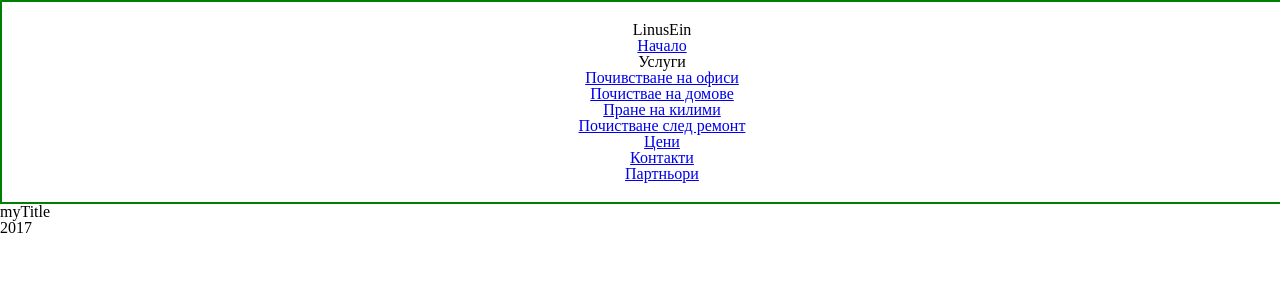
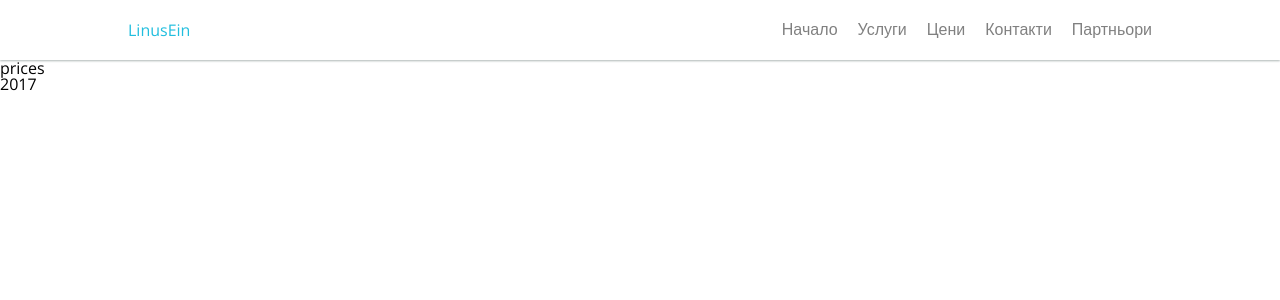
Before and after one commit to sonkich/linusEin, a PHP site: page /linus-ein/prices in a window 1280 px wide; the page is wider, and only the part inside the window is pictured. Shown: the top 300 px of that part. Run offline with PHP 8.4, Linux system fonts and the light colour scheme.

Commit message:
header menu styling

```diff
--- /dev/null
+++ b/includes/Controllers/Prices.php
@@ -0,0 +1,13 @@
+<?php
+
+class Prices extends Controller {
+
+
+    public static function constructView() {
+        $data = [];
+
+        $data['title'] =   'prices';
+
+        View::createView('prices' ,$data);
+    }
+}
--- a/includes/Controllers/Services.php
+++ b/includes/Controllers/Services.php
@@ -6,7 +6,7 @@ class Services extends Controller {
 
     public static function constructView($name, $data = []) {
 
-        $data['title'] =   $name;
+        $data['title'] = $name;
 
         View::createView("services_$name" ,$data);
     }
--- a/includes/Views/header.phtml
+++ b/includes/Views/header.phtml
@@ -1,6 +1,6 @@
 <?php
 
-$basePath = 'http://localhost/linus-ein/';
+$basePath = Helper::getBasePath();
 $menuItems = [
     [
         'name' => 'Начало',
@@ -47,14 +47,15 @@ $menuItems = [
 ];
 ?>
 
-
+<div class="header-height-push"></div>
 <header>
-    <h1>LinusEin</h1>
+    <div class="header-content-wrapper">
+        <h1 class="logo">LinusEin</h1>
         <nav>
-        <ul>
+            <ul class="first-level-navigation">
                 <?php foreach ($menuItems as $menuItem): ?>
-                <li>
-                    <span>
+                    <li class="first-level-navigation-item <?= $data['viewContentName'] == $menuItem['name']? 'active':'';?>">
+                        <span class="first-level-navigation-title">
                             <?php if (empty($menuItem['childs'])): ?>
                                 <a href="<?= $basePath . $menuItem['url']; ?>"><?= $menuItem['name']; ?></a>
                             <?php else: ?>
@@ -62,9 +63,9 @@ $menuItems = [
                             <?php endif; ?>
                         </span>
                         <?php if (!empty($menuItem['childs'])): ?>
-                        <ul>
-                            <?php foreach ($menuItem['childs'] as $secondMenuItem): ?>
-                                <li>
+                            <ul class="second-level-navigation">
+                                <?php foreach ($menuItem['childs'] as $secondMenuItemIndex => $secondMenuItem): ?>
+                                    <li class="second-level-navigation-item second-level-navigation-item-<?= $secondMenuItemIndex + 1 ; ?>">
                                         <a href="<?= $basePath . $secondMenuItem['url']; ?>"><?= $secondMenuItem['name']; ?></a>
                                     </li>
                                 <?php endforeach; ?>
@@ -74,4 +75,5 @@ $menuItems = [
                 <?php endforeach; ?>
             </ul>
         </nav>
+    </div>
 </header>
--- a/includes/Views/master.phtml
+++ b/includes/Views/master.phtml
@@ -1,4 +1,4 @@
-<?php $basePath = 'http://localhost/linus-ein/'; ?>
+<?php $basePath = Helper::getBasePath(); ?>
 <!doctype html>
 <html lang="en">
 <head>
@@ -11,9 +11,10 @@
     <link type="text/css" rel="stylesheet" href="<?= $basePath; ?>public/dist/css/app.min.css">
     <script type="text/js" src="<?= $basePath; ?>public/dist/js/libs-min.js"></script>
     <script type="text/js" src="<?= $basePath; ?>public/dist/js/app.js"></script>
+    <link href="https://fonts.googleapis.com/css?family=Open+Sans" rel="stylesheet">
 </head>
 <body>
-    <?php echo View::getViewByName('header'); ?>
+    <?php echo View::getViewByName('header',$data); ?>
     <?php echo View::getViewByName($data['viewContentName'],$data); ?>
     <?php echo View::getViewByName('footer'); ?>
 </body>
--- /dev/null
+++ b/includes/Views/partners.phtml
@@ -0,0 +1,3 @@
+<h1>
+    <?= $data['title']; ?>
+</h1>
--- /dev/null
+++ b/includes/Views/prices.phtml
@@ -0,0 +1,3 @@
+<h1>
+    <?= $data['title']; ?>
+</h1>
--- a/includes/Views/services_office.phtml
+++ b/includes/Views/services_office.phtml
@@ -0,0 +1,3 @@
+<h1>
+    <?= $data['title']; ?>
+</h1>
--- a/includes/Views/services_renovation-clean.phtml
+++ b/includes/Views/services_renovation-clean.phtml
@@ -0,0 +1,3 @@
+<h1>
+    <?= $data['title']; ?>
+</h1>
--- a/includes/Views/services_wash.phtml
+++ b/includes/Views/services_wash.phtml
@@ -0,0 +1,3 @@
+<h1>
+    <?= $data['title']; ?>
+</h1>
--- /dev/null
+++ b/includes/classes/Helper.php
@@ -0,0 +1,11 @@
+<?php
+
+class Helper {
+
+    private static $basePath = 'http://localhost/linus-ein/';
+
+    public static function getBasePath()
+    {
+        return self::$basePath;
+    }
+}
--- a/includes/routes/Routes.php
+++ b/includes/routes/Routes.php
@@ -25,15 +25,15 @@ Route::set('services/renovation-clean', function() {
 });
 
 Route::set('prices', function() {
-    Home::constructView();
+    Prices::constructView();
 });
 
 Route::set('contacts', function() {
-    Home::constructView();
+    Contacts::constructView();
 });
 
 Route::set('partners', function() {
-    Home::constructView();
+    Partners::constructView();
 });
 
 Route::set('404', function() {
--- a/public/scss/_common.scss
+++ b/public/scss/_common.scss
@@ -1,6 +1,3 @@
-header {
-  width: 100%;
-  padding: 20px;
-  text-align: center;
-  border: 2px solid green;
+body {
+    font-family: 'Open Sans', sans-serif;
 }
--- /dev/null
+++ b/public/scss/_header.scss
@@ -0,0 +1,123 @@
+$header-height: 60px;
+$header-second-menu-height: 40px;
+
+.header-height-push {
+    height: $header-height;
+}
+header {
+    position: fixed;
+    top: 0;
+    display: flex;
+    justify-content: center;
+    width: 100%;
+    background-color: $white;
+    box-shadow: 0 1px 2px $gray;
+
+    .header-content-wrapper {
+        display: flex;
+            justify-content: space-between;
+            align-items: center;
+        width: 100%;
+        max-width: 1024px;
+        height: $header-height;
+
+        .logo {
+            color: #21BEDE;
+        }
+
+        nav {
+            .first-level-navigation {
+                display: flex;
+                    justify-content: flex-end;
+                position: relative;
+
+                .first-level-navigation-item {
+                    margin-left: 20px;
+                    border-bottom: 2px solid transparent;
+
+                    .first-level-navigation-title {
+                        display: inline-block;
+                    }
+                    .first-level-navigation-title,.first-level-navigation-title > a {
+                        color: gray;
+                        font-size: 16px;
+                        line-height: $header-height;
+                    }
+
+                    .second-level-navigation {
+                        position: absolute;
+                            top: $header-height;
+                        perspective: 1000px;
+                        padding-top: 2px;
+
+                        .second-level-navigation-item {
+                            transform-origin: top center;
+                            opacity: 0;
+                            display: none;
+                            height: $header-second-menu-height;
+                            background-color: rgba($main-color,0.5);
+                            border-top: 1px solid rgba(#FFFFFF,0.2);
+                            border-bottom: 1px solid rgba(#000000,0.2);
+
+                            &:hover { background-color: rgba($main-color,0.35); }
+
+                            a {
+                                display: inline-block;
+                                height: $header-second-menu-height;
+                                line-height: $header-second-menu-height;
+                                padding: 0 10px;
+                                color: #2d2d2d;
+                            }
+
+                            &:last-child {
+                                border-bottom-right-radius: 5px;
+                                border-bottom-left-radius: 5px;
+                            }
+                        }
+                    }
+
+                    &.active {
+
+                    }
+
+                    &:hover {
+                        border-color: $main-color;
+
+                        .first-level-navigation-title,.first-level-navigation-title > a {
+                            color: $main-color;
+                            cursor: pointer;
+                        }
+
+                        .second-level-navigation {
+
+                            .second-level-navigation-item {
+                                display: block;
+                                animation: menu 200ms ease-in-out;
+                                animation-fill-mode: forwards;
+                            }
+
+                            @for $i from 1 through 4 {
+                                .second-level-navigation-item:nth-child(#{$i}) {
+                                    animation-delay: (150ms * $i) - 200;
+                                }
+                            }
+
+                        }
+                    }
+                }
+            }
+        }
+    }
+}
+
+@keyframes menu {
+    0% {
+        opacity: 0;
+        transform: rotateX(-90deg);
+    }
+
+    100% {
+        opacity: 1;
+        transform: rotateX(0deg);
+    }
+}
--- a/public/scss/_reset.scss
+++ b/public/scss/_reset.scss
@@ -41,3 +41,8 @@ table {
     border-collapse: collapse;
     border-spacing: 0;
 }
+
+a {
+    text-decoration: none;
+    color: black;
+}
--- a/public/scss/_variables.scss
+++ b/public/scss/_variables.scss
@@ -1,4 +1,5 @@
-$main-color: #8CC739;
+$main-color: #8cc739;
+$main-color-dark: #5e8d2d;
 $secondary-color: #085DAD;
 $secondary-accent: #21BEDE;
 $white : #FFFFFF;
--- a/public/scss/app.scss
+++ b/public/scss/app.scss
@@ -1,3 +1,4 @@
 @import 'reset';
 @import 'variables';
 @import 'common';
+@import 'header';
```
Also changed, not shown: includes/Controllers/Contacts.php (added, +13 -0 lines), includes/Controllers/Partners.php (added, +13 -0 lines), includes/Views/contacts.phtml (renamed from includes/Views/home.phtml), public/dist/css/app.min.css. Lines whose indentation alone changed are shown as unchanged.
